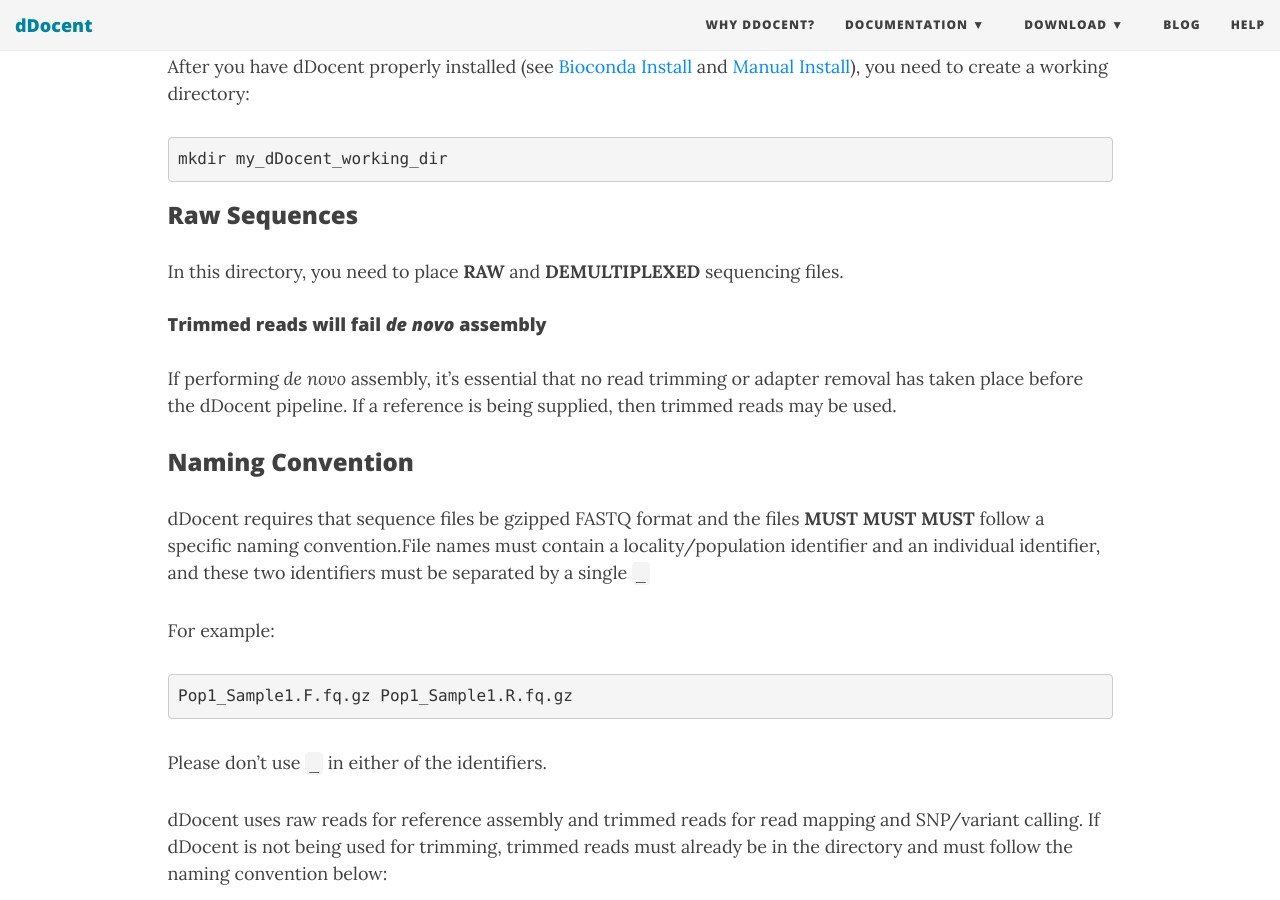
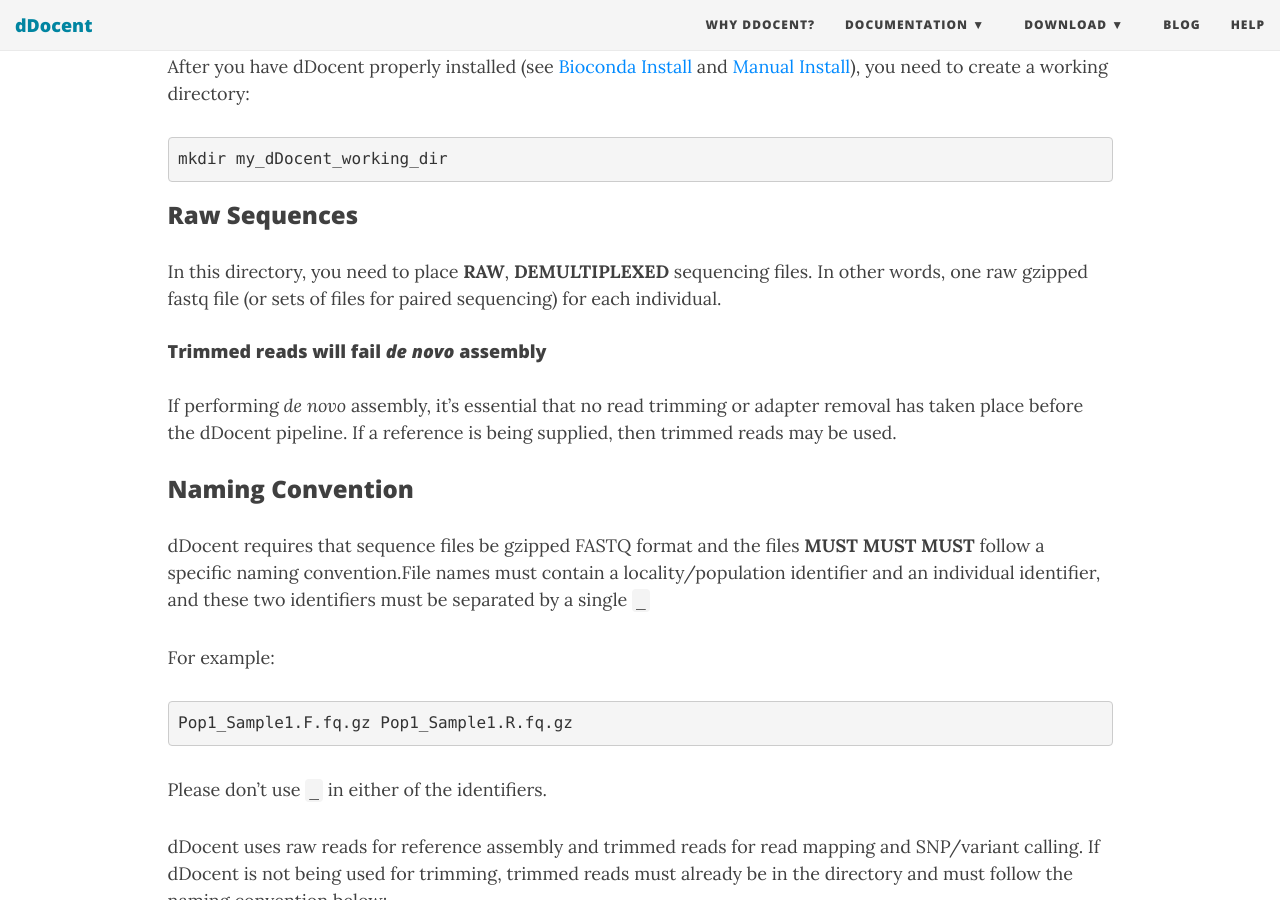
Before and after one commit to jpuritz/dDocent, a Jekyll site: the page built from UserGuide.md, in a window 1280 px wide and 900 px high, scrolled down 6069 px. Built offline with Jekyll 4.4.1, drawn with Linux system fonts in a browser that asks for light colours; nearby versions of some CDN libraries.

Commit message:
Update UserGuide.md

````diff
--- a/UserGuide.md
+++ b/UserGuide.md
@@ -115,7 +115,7 @@
 ```
 
 ### Raw Sequences
-In this directory, you need to place **RAW** and **DEMULTIPLEXED** sequencing files.
+In this directory, you need to place **RAW**, **DEMULTIPLEXED** sequencing files.  In other words, one raw gzipped fastq file (or sets of files for paired sequencing) for each individual.
 
 #### Trimmed reads will fail *de novo* assembly
 If performing *de novo* assembly, it's essential that no read trimming or adapter removal has taken place before the dDocent pipeline.  If a reference is being supplied, then trimmed reads may be used.
````
